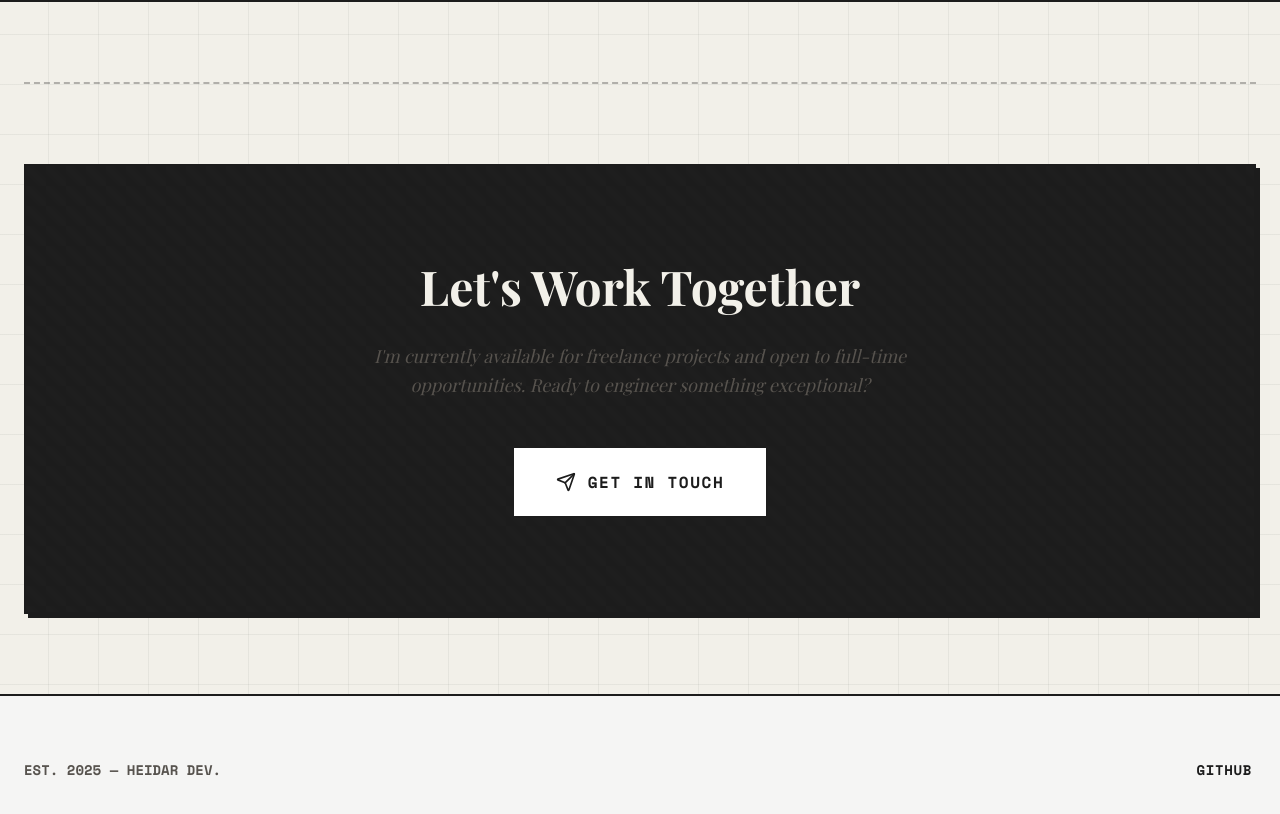
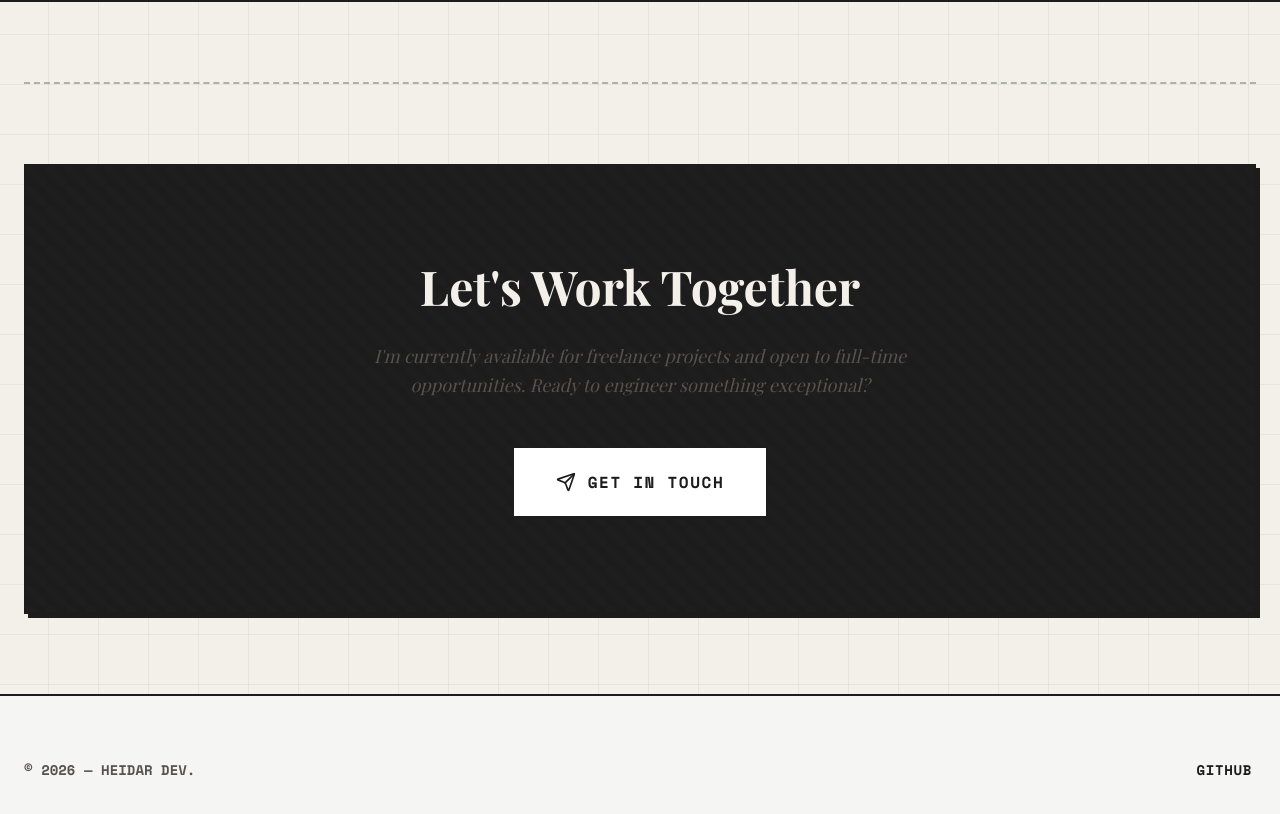
Before and after one commit to Heidarabdi/my-portfolio, an Astro site: page / in a window 1280 px wide. Shown: the part 4164-4978 px from the top of the page. Built offline with nearby package versions, Linux system fonts and the light colour scheme; Astro itself is replaced by a stand-in of ours; no server answers.

Commit message:
feat: Add a new Astro component for the site footer with copyright and a GitHub link.

```diff
--- a/src/components/Footer.astro
+++ b/src/components/Footer.astro
@@ -1,5 +1,5 @@
 ---
-
+const currentYear = new Date().getFullYear();
 ---
 
 <footer class="border-ink mt-20 border-t-2 bg-stone-100 py-16">
@@ -7,7 +7,7 @@
         class="mx-auto flex max-w-7xl flex-col items-center justify-between gap-8 px-6 md:flex-row"
     >
         <div class="text-ink-muted text-sm font-bold">
-            EST. 2025 — HEIDAR DEV.
+            © {currentYear} — HEIDAR DEV.
         </div>
         <div
             class="text-ink flex items-center gap-8 text-sm font-bold tracking-wider uppercase"
```
